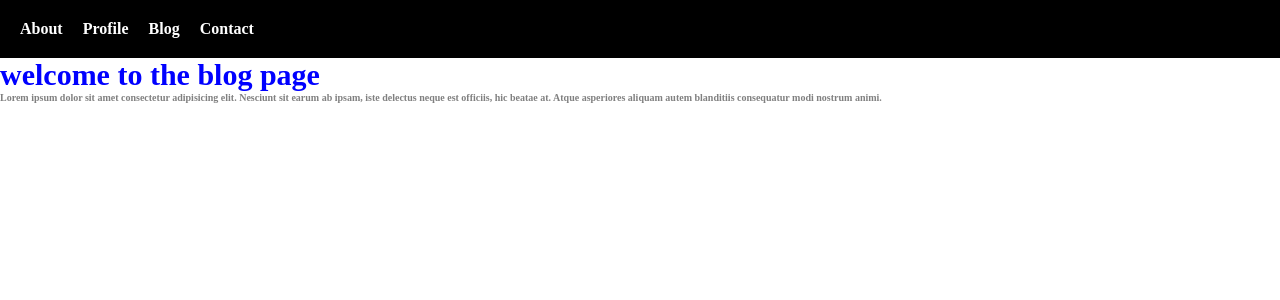
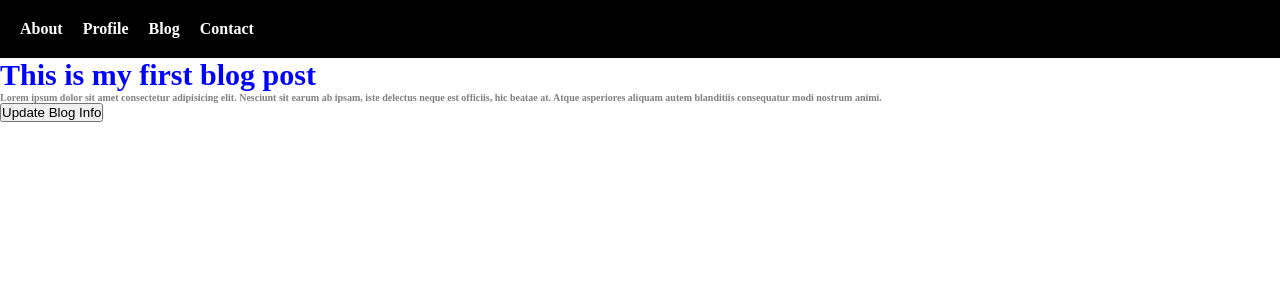
Before and after one commit to Maina-git/ANGULAR-APP, an Angular app: page /blog in a window 1280 px wide. Shown: the top 300 px of the page. Built offline with nearby package versions, Linux system fonts and the light colour scheme.

Commit message:
added condition rendering

```diff
--- a/src/app/pages/blog/blog.html
+++ b/src/app/pages/blog/blog.html
@@ -1,5 +1,7 @@
 <h1>
-    welcome to the  blog page
+    <!-- accessed like  a function-->
+{{ bloInfo() }}
 </h1>
 
 <p>Lorem ipsum dolor sit amet consectetur adipisicing elit. Nesciunt sit earum ab ipsam, iste delectus neque est officiis, hic beatae at. Atque asperiores aliquam autem blanditiis consequatur modi nostrum animi.</p>
+<button (click)="updateBlogInfo()">Update Blog Info</button>
--- a/src/app/pages/blog/blog.ts
+++ b/src/app/pages/blog/blog.ts
@@ -1,4 +1,4 @@
-import { Component } from '@angular/core';
+import { Component, signal } from '@angular/core';
 
 @Component({
   selector: 'app-blog',
@@ -6,4 +6,13 @@ import { Component } from '@angular/core';
   templateUrl: './blog.html',
   styleUrl: './blog.css',
 })
-export class Blog {}
+export class Blog {
+
+  bloInfo = signal("This is my first blog post");
+
+  updateBlogInfo()
+{
+  this.bloInfo.set("This is my updated blog post");
+}
+
+}
--- a/src/app/pages/profile/profile.html
+++ b/src/app/pages/profile/profile.html
@@ -1,3 +1,4 @@
+<!---
 <div class="page">
   <h1>{{ username() }}</h1>
 
@@ -5,3 +6,11 @@
     Update Profile
   </button>
 </div>
+-->
+
+@if(!loggedIn()){
+  <h1>Welcome to your profile page</h1>
+}
+@else {
+   <button (click)="toggleLogin()">login</button>
+}
--- a/src/app/pages/profile/profile.ts
+++ b/src/app/pages/profile/profile.ts
@@ -7,11 +7,17 @@ import { Component, signal } from '@angular/core';
   styleUrl: './profile.css',
 })
 export class Profile {
-
+/*
   username = signal("Francis Maina");
 
   updateName(){
     this.username.set("Angular Developer");
   }
+*/
 
+loggedIn = signal(true);
+
+toggleLogin(){
+  this.loggedIn.set(!this.loggedIn());
 }
+}
```
